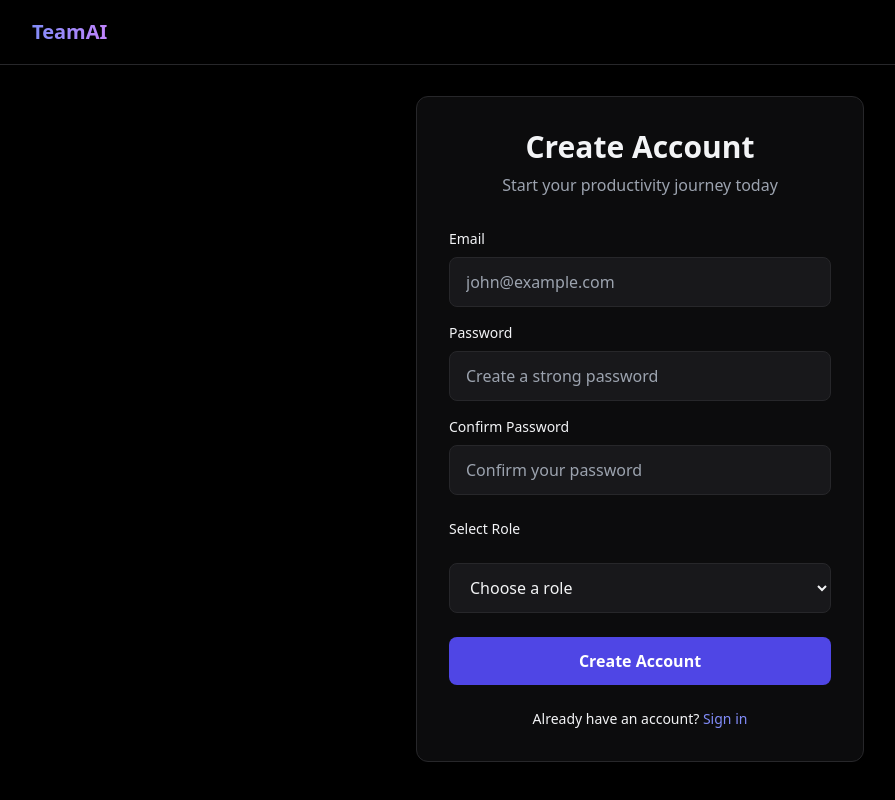
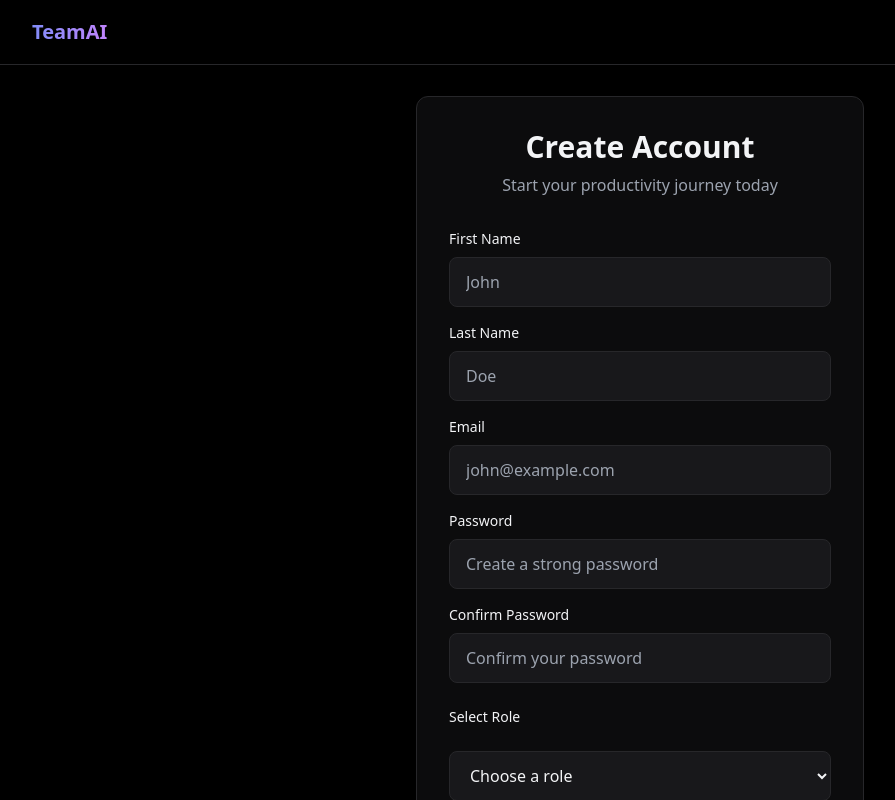
Before and after one commit to vedantnaik09/Technova_Closed_Source, a React (Vite) app in the folder frontend/: page /register in a window 1280 px wide. Shown: the top 800 px of the page, without its empty margins (0-895 px from the left). Built offline with nearby package versions, Linux system fonts and the light colour scheme; no server answers.

Commit message:
Login register working

```diff
--- a/frontend/src/contexts/AuthContext.tsx
+++ b/frontend/src/contexts/AuthContext.tsx
@@ -7,13 +7,13 @@ import {
   signOut,
   onAuthStateChanged,
 } from 'firebase/auth';
-import { auth} from '../lib/firebase';
+import { auth } from '../lib/firebase';
 import toast from 'react-hot-toast';
 
 interface AuthContextType {
   user: User | null;
   loading: boolean;
-  signUp: (email: string, password: string) => Promise<void>;
+  signUp: (email: string, password: string, firstName: string, lastName: string, role: string) => Promise<void>;
   signIn: (email: string, password: string) => Promise<void>;
   logout: () => Promise<void>;
 }
@@ -33,9 +33,29 @@ export function AuthProvider({ children }: { children: React.ReactNode }) {
     return unsubscribe;
   }, []);
 
-  const signUp = async (email: string, password: string) => {
+  const signUp = async (email: string, password: string, firstName: string, lastName: string, role: string) => {
     try {
+      // First, create a user with Firebase
       await createUserWithEmailAndPassword(auth, email, password);
+
+      // Then, call your backend register route
+      const response = await fetch(`${import.meta.env.VITE_BASE_URL}/api/users/register`, {
+        method: 'POST',
+        headers: {
+          'Content-Type': 'application/json',
+        },
+        body: JSON.stringify({ email, firstName, lastName, role }),
+      });
+
+      if (!response.ok) {
+        throw new Error('Registration failed');
+      }
+
+      const data = await response.json();
+
+      // Store the token in local storage
+      localStorage.setItem('token', data.token);
+
       toast.success('Account created successfully!');
     } catch (error: any) {
       toast.error(error.message);
@@ -45,7 +65,27 @@ export function AuthProvider({ children }: { children: React.ReactNode }) {
 
   const signIn = async (email: string, password: string) => {
     try {
+      // First, sign in with Firebase
       await signInWithEmailAndPassword(auth, email, password);
+
+      // Then, call your backend login route
+      const response = await fetch(`${import.meta.env.VITE_BASE_URL}/api/users/login`, {
+        method: 'POST',
+        headers: {
+          'Content-Type': 'application/json',
+        },
+        body: JSON.stringify({ email }),
+      });
+
+      if (!response.ok) {
+        throw new Error('Login failed');
+      }
+
+      const data = await response.json();
+
+      // Store the token in local storage
+      localStorage.setItem('token', data.token);
+
       toast.success('Logged in successfully!');
     } catch (error: any) {
       toast.error(error.message);
@@ -53,10 +93,10 @@ export function AuthProvider({ children }: { children: React.ReactNode }) {
     }
   };
 
-
   const logout = async () => {
     try {
       await signOut(auth);
+      localStorage.removeItem('token'); // Remove the token from local storage
       toast.success('Logged out successfully!');
     } catch (error: any) {
       toast.error(error.message);
--- a/frontend/src/pages/Register.tsx
+++ b/frontend/src/pages/Register.tsx
@@ -8,17 +8,12 @@ export default function Register() {
   const [email, setEmail] = useState("");
   const [password, setPassword] = useState("");
   const [confirmPassword, setConfirmPassword] = useState("");
+  const [firstName, setFirstName] = useState("");
+  const [lastName, setLastName] = useState("");
   const [role, setRole] = useState("");
   const [loading, setLoading] = useState(false);
   const navigate = useNavigate();
   const { signUp } = useAuth();
-
-  interface SignInResult {
-    user: any; // Replace `any` with your user type if available
-    additionalUserInfo?: {
-      isNewUser: boolean;
-    };
-  }
 
   const handleSubmit = async (e: React.FormEvent) => {
     e.preventDefault();
@@ -35,7 +30,7 @@ export default function Register() {
 
     try {
       setLoading(true);
-      await signUp(email, password);
+      await signUp(email, password, firstName, lastName, role);
       navigate("/dashboardEmployee");
     } catch (error) {
       setLoading(false);
@@ -58,6 +53,40 @@ export default function Register() {
           </div>
           <form onSubmit={handleSubmit} className="mt-8 space-y-6">
             <div className="space-y-4">
+              <div>
+                <label
+                  htmlFor="firstName"
+                  className="block text-sm font-medium mb-2"
+                >
+                  First Name
+                </label>
+                <input
+                  id="firstName"
+                  type="text"
+                  required
+                  className="input-field"
+                  placeholder="John"
+                  value={firstName}
+                  onChange={(e) => setFirstName(e.target.value)}
+                />
+              </div>
+              <div>
+                <label
+                  htmlFor="lastName"
+                  className="block text-sm font-medium mb-2"
+                >
+                  Last Name
+                </label>
+                <input
+                  id="lastName"
+                  type="text"
+                  required
+                  className="input-field"
+                  placeholder="Doe"
+                  value={lastName}
+                  onChange={(e) => setLastName(e.target.value)}
+                />
+              </div>
               <div>
                 <label
                   htmlFor="email"
```
Also changed, not shown: frontend/src/pages/Login.tsx (line endings or trailing spaces).
